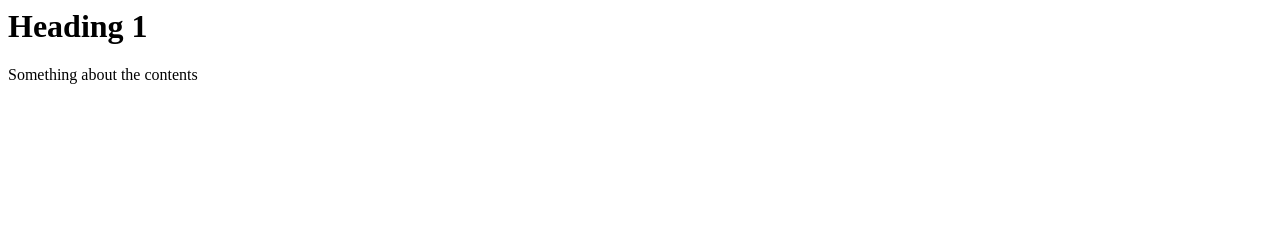
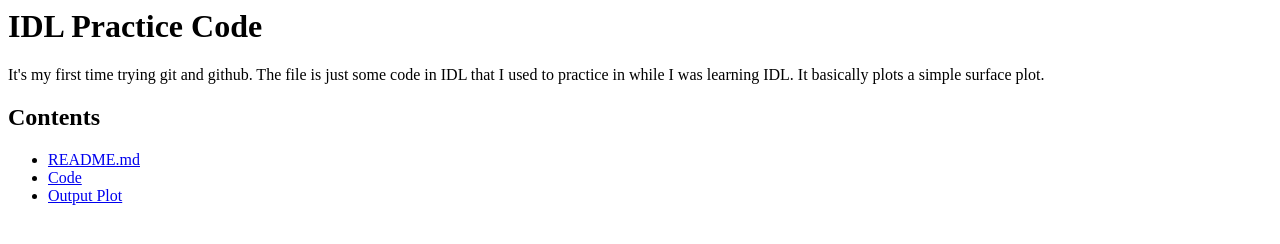
Before and after one commit to m-pulkit/First-repo--IDL, a plain HTML site: page index.html in a window 1280 px wide. Drawn offline with Linux system fonts and the light colour scheme.

Commit message:
6th Commit, with better Project Page

```diff
--- a/index.html
+++ b/index.html
@@ -4,7 +4,16 @@
   </head>
 
   <body>
-    <h1>Heading 1</h1>
-    <p>Something about the contents</p>
+    <h1>IDL Practice Code</h1>
+    <p>It's my first time trying git and github. The file is just some code in IDL that I used to practice in while I was learning IDL. It basically plots a simple surface plot.</p>
+
+
+    <h2>Contents</h2>
+    <ul>
+       <li><a href = "https://m-pulkit.github.io/README.md">README.md</a></li>
+       <li><a href = "https://m-pulkit.github.io/bas01.pro">Code</a></li>
+       <li><a href = "https://m-pulkit.github.io/Surface%20plot.png">Output Plot</a></li>
+    </ul>
+
   </body>
 </html>
```
